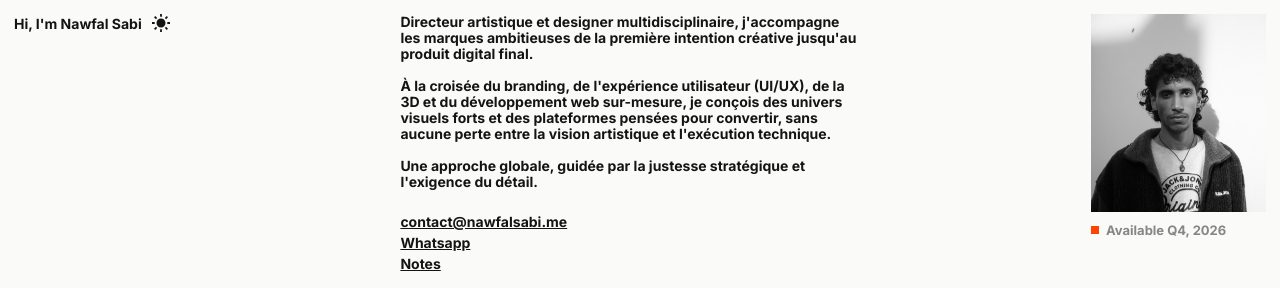
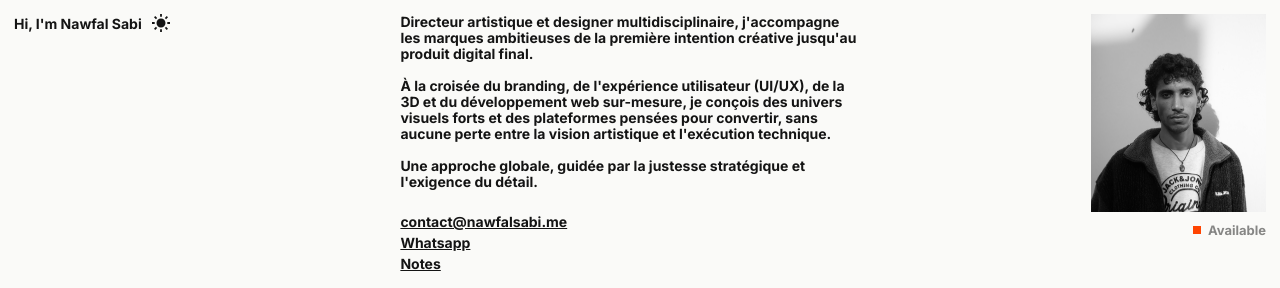
Before and after one commit to nawfalsabi-rgb/nawfalsabi-rgb.github.io, a plain HTML site: page index.html in a window 1280 px wide. Shown: the top 288 px of the page. Drawn offline with Linux system fonts and the light colour scheme; a web font is replaced by a local one.

Commit message:
style: change availability label to Available and align right under portrait

```diff
--- a/index.html
+++ b/index.html
@@ -85,7 +85,7 @@
 
 					<button type="button" class="availability-btn" aria-label="Copier l'email contact@nawfalsabi.me">
 						<span class="availability-dot" aria-hidden="true"></span>
-						<span class="availability-text">Available Q4, 2026</span>
+						<span class="availability-text">Available</span>
 						<span class="availability-tooltip" role="status">Copy email?</span>
 					</button>
 				</div>
--- a/style.css
+++ b/style.css
@@ -134,7 +134,7 @@ body.custom-cursor-active * {
 .hero-right-col {
 	display: flex;
 	flex-direction: column;
-	align-items: flex-start;
+	align-items: flex-end;
 	gap: 10px;
 	flex-shrink: 0;
 }
```
